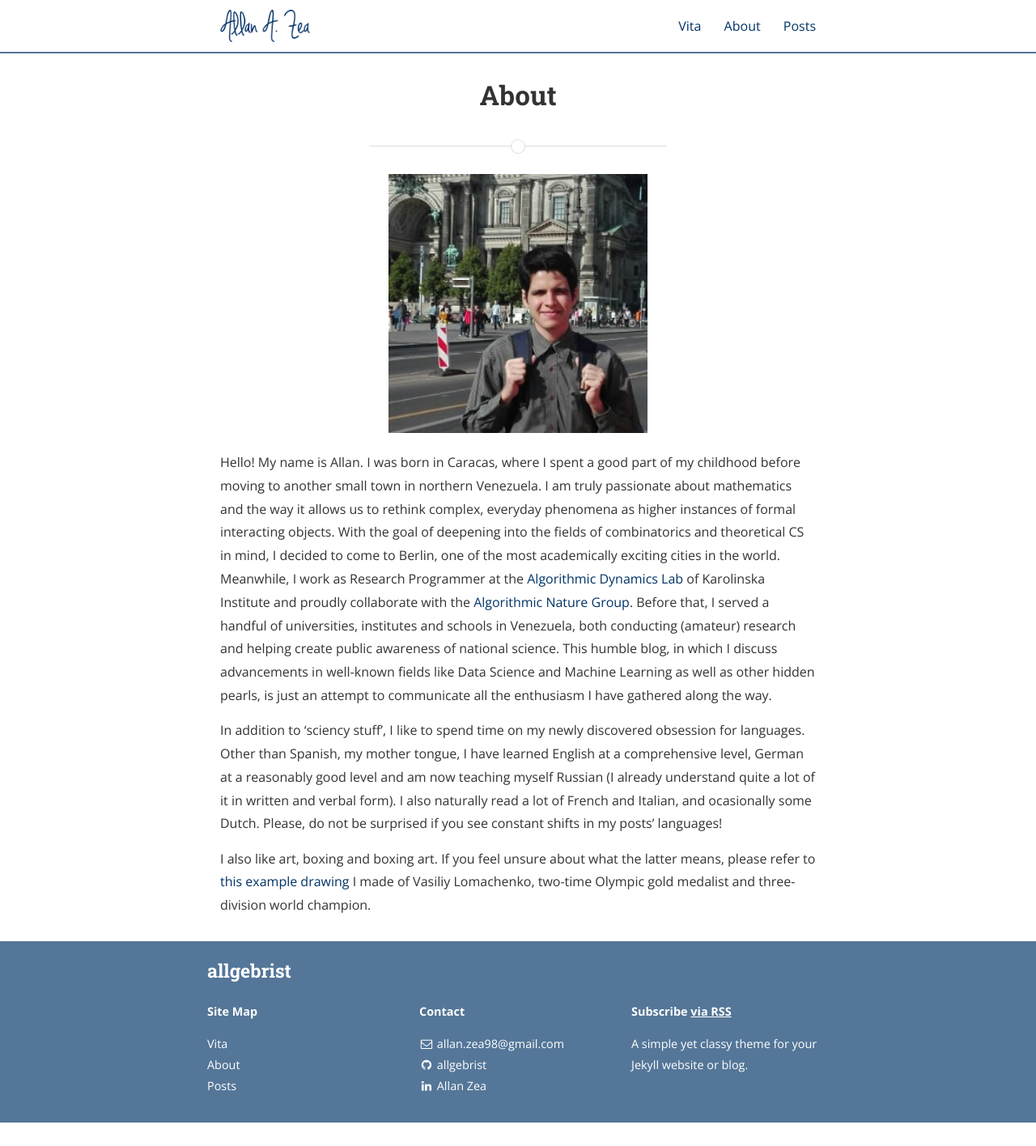
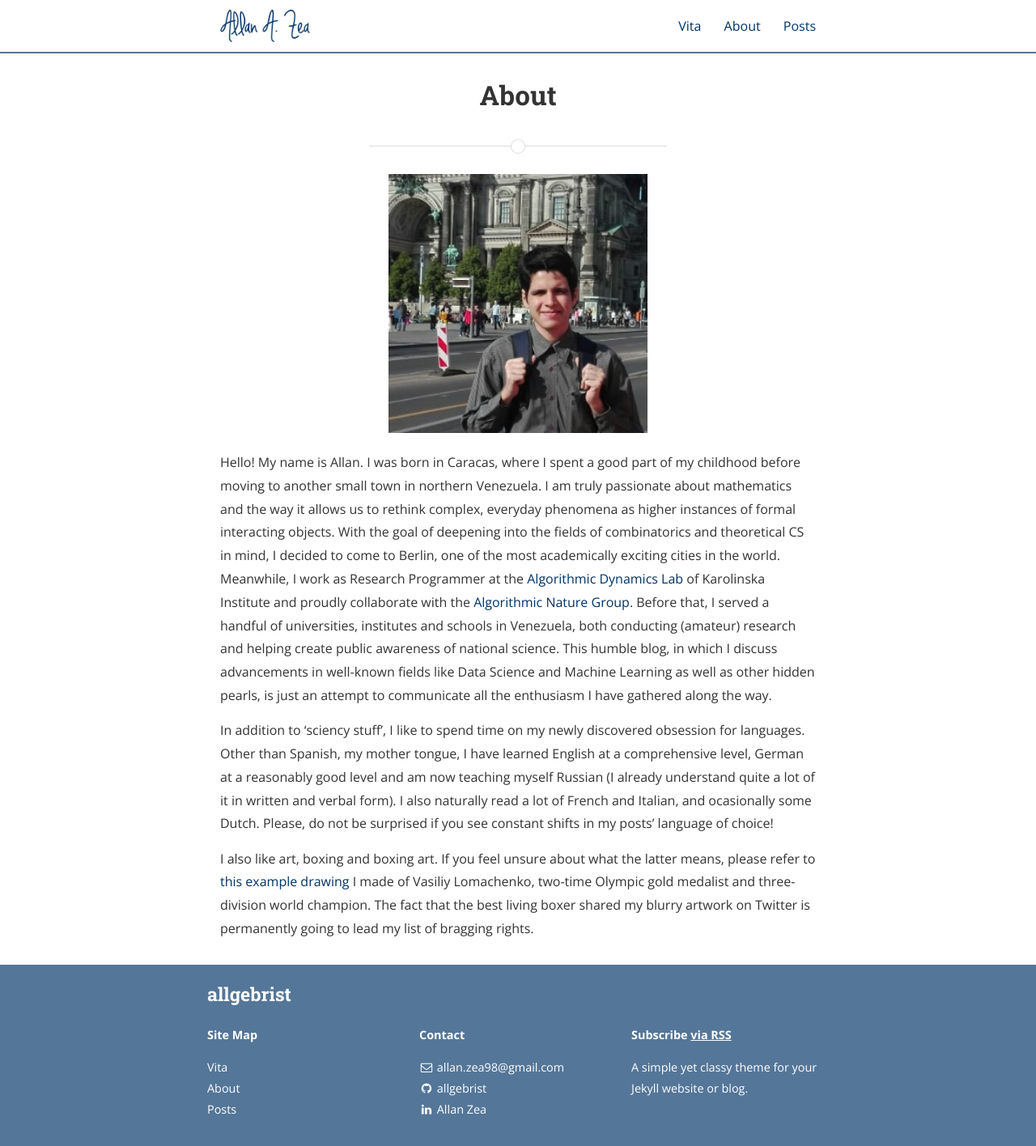
Before and after one commit to allgebrist/allgebrist.github.io, a Jekyll site: the page built from about.md, in a window 1280 px wide. Shown: the whole page at 81% size. Built offline with Jekyll 4.4.1, drawn with Linux system fonts in a browser that asks for light colours; nearby versions of some CDN libraries; before the commit the page ends 1387 px from its top, so only the background shows below that.

Commit message:
Update about.md

```diff
--- a/about.md
+++ b/about.md
@@ -8,6 +8,6 @@ permalink: /about/
 
 Hello! My name is Allan. I was born in Caracas, where I spent a good part of my childhood before moving to another small town in northern Venezuela. I am truly passionate about mathematics and the way it allows us to rethink complex, everyday phenomena as higher instances of formal interacting objects. With the goal of deepening into the fields of combinatorics and theoretical CS in mind, I decided to come to Berlin, one of the most academically exciting cities in the world. Meanwhile, I work as Research Programmer at the [Algorithmic Dynamics Lab](https://www.algorithmicdynamics.net/) of Karolinska Institute and proudly collaborate with the [Algorithmic Nature Group](https://algorithmicnature.org/). Before that, I served a handful of universities, institutes and schools in Venezuela, both conducting (amateur) research and helping create public awareness of national science. This humble blog, in which I discuss advancements in well-known fields like Data Science and Machine Learning as well as other hidden pearls, is just an attempt to communicate all the enthusiasm I have gathered along the way.
 
-In addition to 'sciency stuff', I like to spend time on my newly discovered obsession for languages. Other than Spanish, my mother tongue, I have learned English at a comprehensive level, German at a reasonably good level and am now teaching myself Russian (I already understand quite a lot of it in written and verbal form). I also naturally read a lot of French and Italian, and ocasionally some Dutch. Please, do not be surprised if you see constant shifts in my posts' languages!
+In addition to 'sciency stuff', I like to spend time on my newly discovered obsession for languages. Other than Spanish, my mother tongue, I have learned English at a comprehensive level, German at a reasonably good level and am now teaching myself Russian (I already understand quite a lot of it in written and verbal form). I also naturally read a lot of French and Italian, and ocasionally some Dutch. Please, do not be surprised if you see constant shifts in my posts' language of choice!
 
-I also like art, boxing and boxing art. If you feel unsure about what the latter means, please refer to [this example drawing](https://twitter.com/vasyllomachenko/status/920788644377645056) I made of Vasiliy Lomachenko, two-time Olympic gold medalist and three-division world champion.
+I also like art, boxing and boxing art. If you feel unsure about what the latter means, please refer to [this example drawing](https://twitter.com/vasyllomachenko/status/920788644377645056) I made of Vasiliy Lomachenko, two-time Olympic gold medalist and three-division world champion. The fact that the best living boxer shared my blurry artwork on Twitter is permanently going to lead my list of bragging rights.
```
